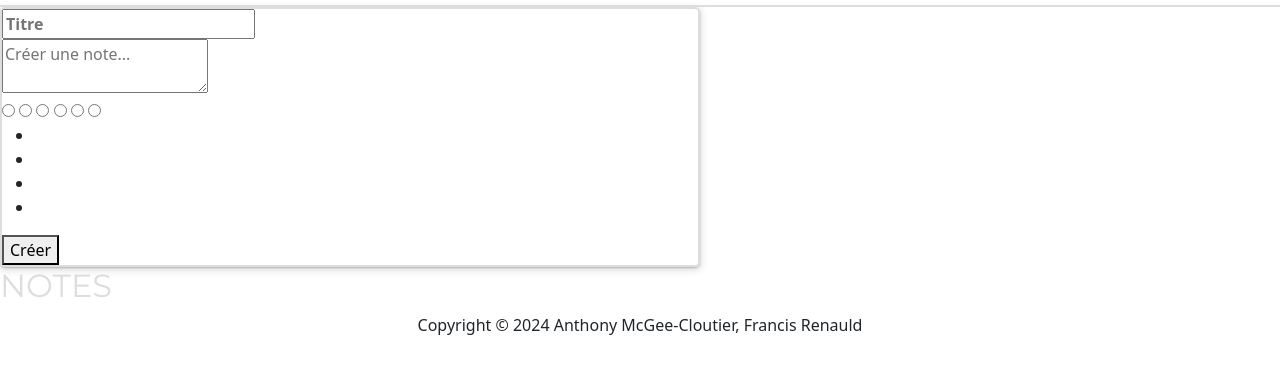
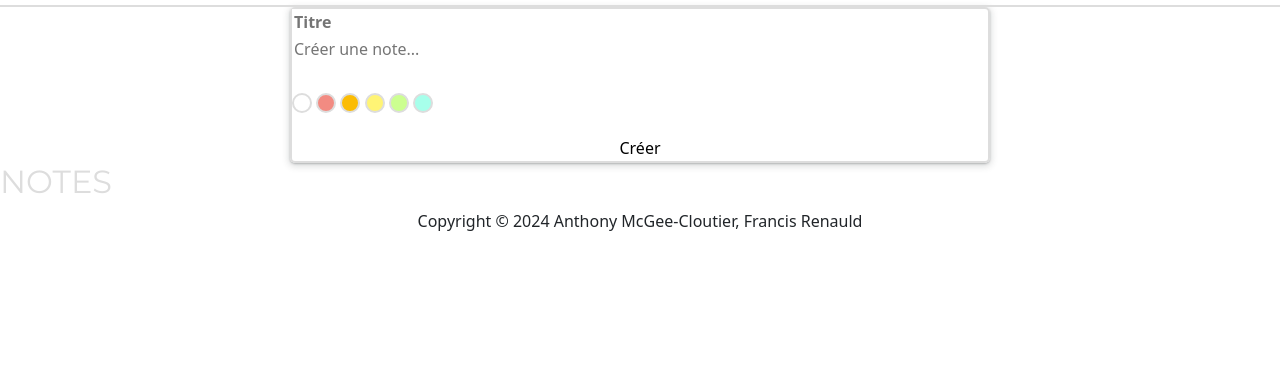
Before and after one commit to Francisrenauld/TP2, a plain HTML site: page TP2/index.html in a window 1280 px wide. Shown: the part 51-424 px from the top of the page. Drawn offline with Linux system fonts and the light colour scheme.

Commit message:
css du formulaire

```diff
--- a/TP2/css/bootstrap/style.css
+++ b/TP2/css/bootstrap/style.css
@@ -1,3 +1,4 @@
+
 .pt-sans-narrow-regular {
     font-family: "PT Sans Narrow", sans-serif;
     font-weight: 400;
@@ -76,3 +77,66 @@
 .border-note-color:hover {
     box-shadow: 0 1px 2px 0 rgba(60, 64, 67, 0.302), 0 2px 6px 2px rgba(60, 64, 67, 0.149);
 }
+
+#title{
+    border: none;
+}
+
+#createNote{
+    border: none;
+    resize: none;
+}
+
+#formContainer{
+    display: flex;
+    justify-content: center;
+}
+
+#submitBtn{
+    width: 696px;
+    border: none;
+    background: none;
+    margin-left: auto;
+    margin-right: auto;
+}
+
+#submitBtn:hover{
+background: fixed;
+background-color: #efefef;
+border-radius: 5px;
+}
+
+input[type = radio]{
+    appearance: none;
+    border: 2px solid #ddd;
+    border-radius: 50%;
+    width: 20px;
+    height: 20px;
+}
+input[type = radio]:checked{
+    border: 2px solid black;
+}
+
+#whiteBtn{
+color: fff;
+}
+
+#redBtn{
+    background-color: #f28b82;
+}
+
+#orangeBtn{
+    background-color: #fbbc04;
+}
+
+#yellowBtn{
+    background-color: #FFF475;
+}
+
+#greenBtn{
+    background-color: #ccff90;
+}
+
+#blueBtn{
+    background-color: #a7ffeb ;
+}
--- a/TP2/index.html
+++ b/TP2/index.html
@@ -23,42 +23,29 @@
                 <button class="rounded-circle button-border" type="button">?</button>
             </div>
         </nav>
+
+        <div id="formContainer">
             <form id="form">
                 <input id="title" type="text" placeholder="Titre" style="font-weight: 600;">
                 <div>
                     <textarea id="createNote" placeholder="Créer une note..."></textarea>
                 </div>
                 <div class="color-buttons">
-                <label><input type="radio" name="color" value="white"></label>
-                <label><input type="radio" name="color" value="red"></label>
-                <label><input type="radio" name="color" value="orange"></label>
-                <label><input type="radio" name="color" value="yellow"></label>
-                <label><input type="radio" name="color" value="green"></label>
-                <label><input type="radio" name="color" value="blue"></label>
+                    <label><input id="whiteBtn" type="radio" name="color" value="white"></label>
+                    <label><input id="redBtn" type="radio" name="color" value="red"></label>
+                    <label><input id="orangeBtn" type="radio" name="color" value="orange"></label>
+                    <label><input id="yellowBtn" type="radio" name="color" value="yellow"></label>
+                    <label><input id="greenBtn" type="radio" name="color" value="green"></label>
+                    <label><input id="blueBtn" type="radio" name="color" value="blue"></label>
                 </div>
                 <div class="error-messages">
-                <ul class="hidden">
-                    <li></li>
-                    <li></li>
-                    <li></li>
-                    <li></li>
+                    <ul>
+
                     </ul>
                 </div>
                 <button id="submitBtn" type="submit">Créer</button>
             </form>
-
-
-
-
-
-
-
-
-
-
-
-
-
+        </div>
         <section>
             <h2 class="montserrat text-color-h2">NOTES</h2>
         </section>
```
Lines whose indentation alone changed are shown as unchanged.
